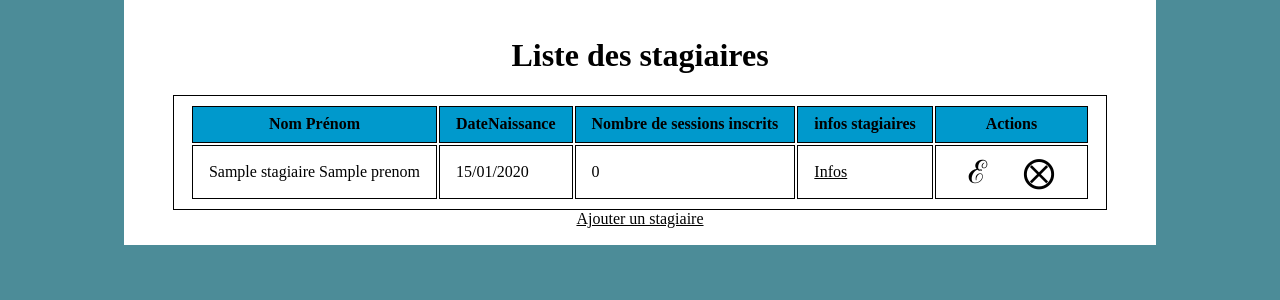
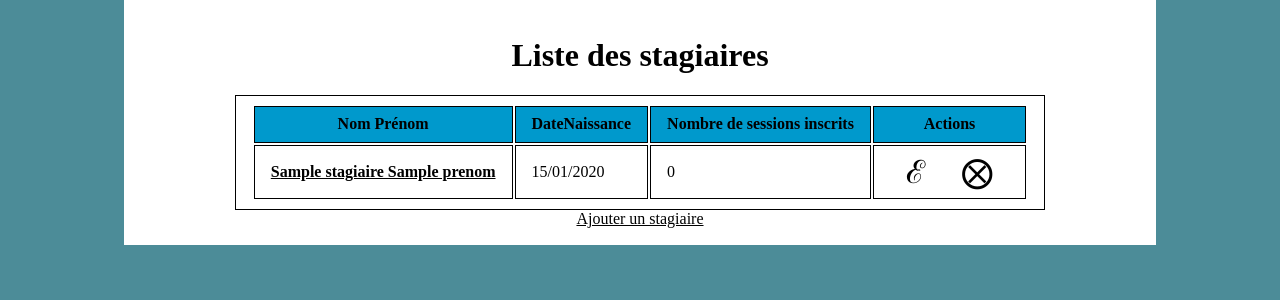
Before and after one commit to adiebate/GestionSession, a Symfony app: template templates/stagiaire/index.html.twig in a window 1280 px wide. Shown: the part 60-360 px from the top of the page. Run offline with Twig, Linux system fonts and the light colour scheme; the template is opened without the code that fills it: most values are stand-ins (such as "Sample title", 1, 10 or a date in 2020); some libraries are stand-ins or nearby versions.

Commit message:
Modif css

```diff
--- a/templates/stagiaire/index.html.twig
+++ b/templates/stagiaire/index.html.twig
@@ -12,7 +12,6 @@
             <th>Nom Prénom</th>
             <th>DateNaissance</th>
             <th>Nombre de sessions inscrits</th>
-            <th>infos stagiaires</th>
             <th>Actions</th>
 
         </thead>
@@ -21,7 +20,7 @@
 
         <tr>
                 <td>
-                    {{stagiaire.nom ~ ' ' ~ stagiaire.prenom}}
+                    <a class="bold" href="{{ path('showOne_stagiaire', {'id':stagiaire.id}) }}">{{ stagiaire.nom }} {{ stagiaire.prenom }}</a>
                 </td>
 
                 <td>
@@ -30,12 +29,10 @@
                 <td>
                     {{ stagiaire.session|length}}
                 </td>
-                 <td>
-                    <a href="{{ path('showOne_stagiaire', {'id':stagiaire.id}) }}">Infos</a>
-                </td>
+
                 <td>
-                    <a class="action" href="{{ path('remove_one_stagiaire', {'id':stagiaire.id}) }}">&expectation;</a>
-                    <a class="action" href="{{ path('edit_stagiaire', {'id':stagiaire.id}) }}">&xotime;</a>
+                    <a class="action" href="{{ path('edit_stagiaire', {'id':stagiaire.id}) }}">&expectation;</a>
+                    <a class="action" href="{{ path('remove_one_stagiaire', {'id':stagiaire.id}) }}">&xotime;</a>
                 </td>
 
 
```
